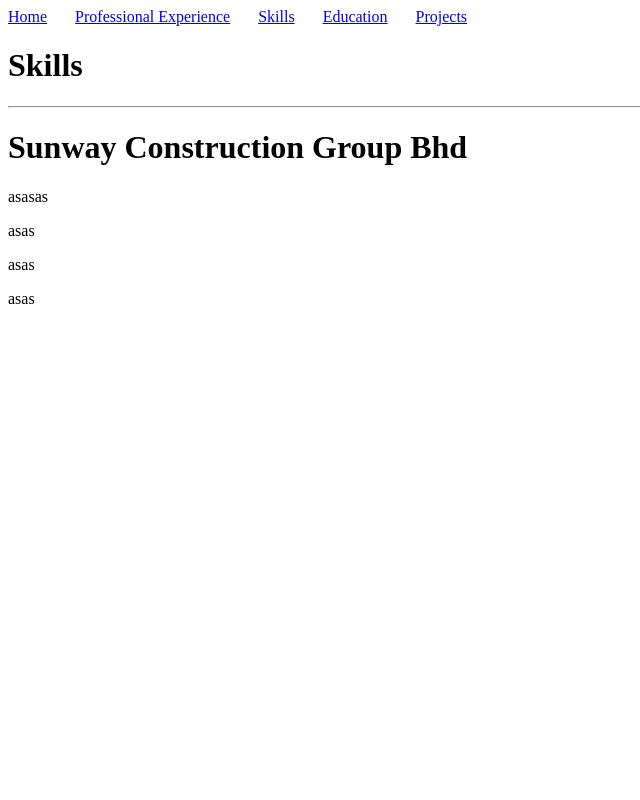
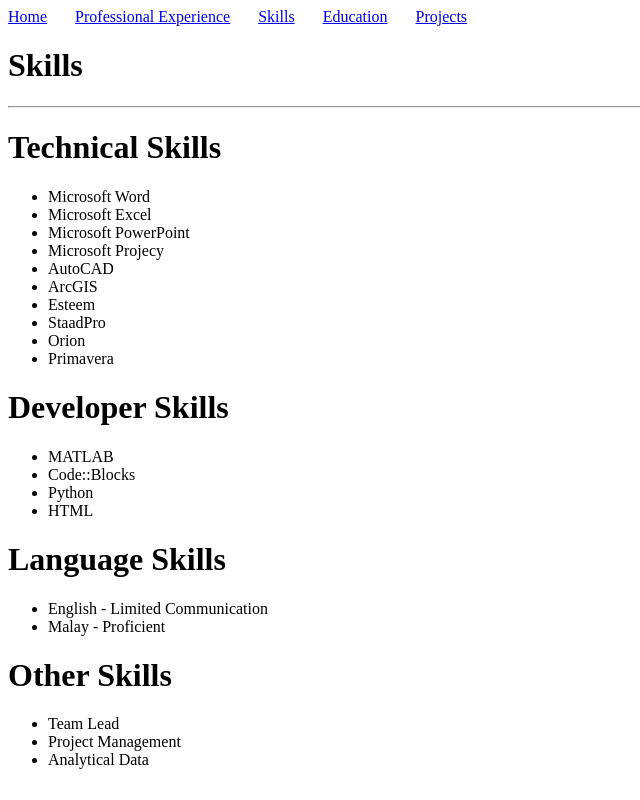
Before and after one commit to amirulanwar93/MyResume, a plain HTML site: page Skills.html in a window 1280 px wide. Shown: the whole page, without its empty margins (0-640 px from the left). Drawn offline with Linux system fonts and the light colour scheme.

Commit message:
skills done

```diff
--- a/Skills.html
+++ b/Skills.html
@@ -15,11 +15,40 @@
 <body>
     <h1>Skills</h1>
     <hr>
-    <h1>Sunway Construction Group Bhd</h1>
-    <p>asasas</p>
-    <p>asas</p>
-    <p>asas</p>
-    <p>asas</p>
+    <h1>Technical Skills</h1>
+    <ul>
+        <li>Microsoft Word</li>
+        <li>Microsoft Excel</li>
+        <li>Microsoft PowerPoint</li>
+        <li>Microsoft Projecy</li>
+        <li>AutoCAD</li>
+        <li>ArcGIS</li>
+        <li>Esteem</li>
+        <li>StaadPro</li>
+        <li>Orion</li>
+        <li>Primavera</li>
+    </ul>
+
+    <h1>Developer Skills</h1>
+    <ul>
+        <li>MATLAB</li>
+        <li>Code::Blocks</li>
+        <li>Python</li>
+        <li>HTML</li>
+    </ul>
+
+    <h1>Language Skills</h1>
+    <ul>
+        <li>English - Limited Communication</li>
+        <li>Malay - Proficient</li>
+    </ul>
+
+    <h1>Other Skills</h1>
+    <ul>
+        <li>Team Lead</li>
+        <li>Project Management</li>
+        <li>Analytical Data</li>
+    </ul>
 </body>
 
 </html>
```
